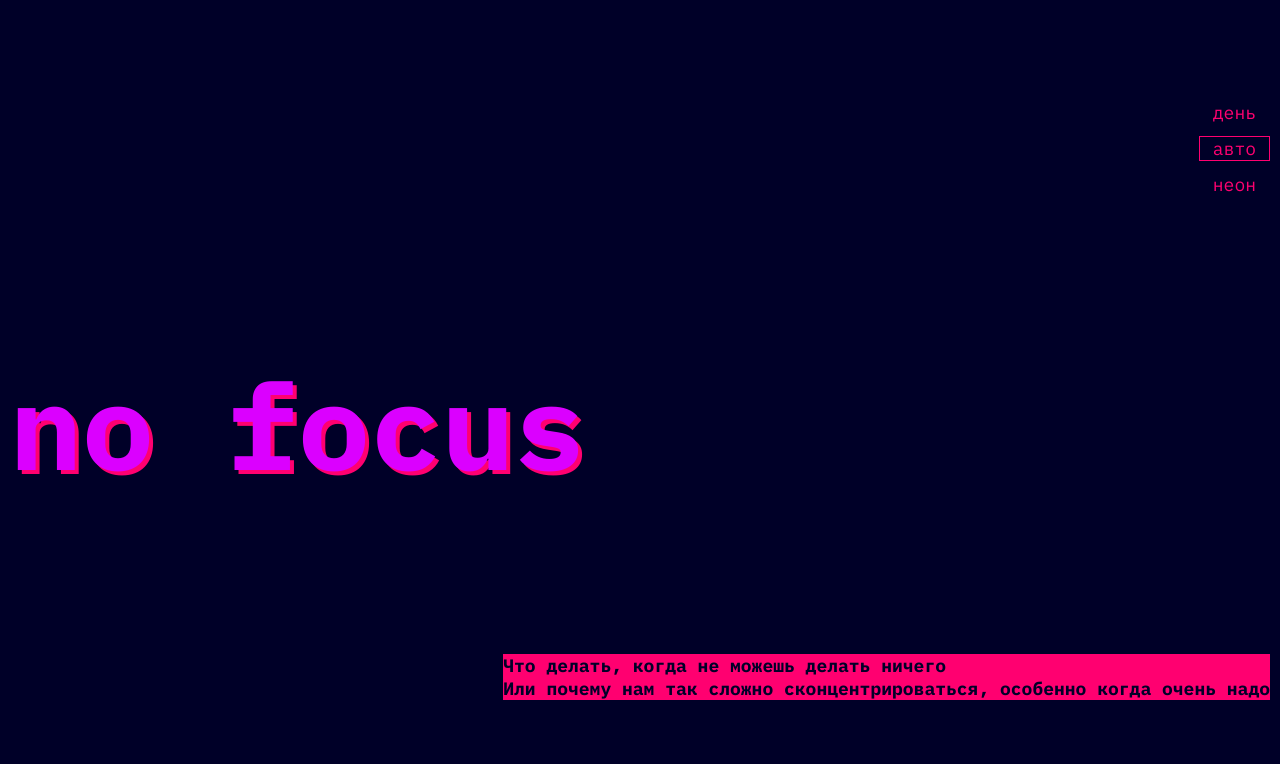
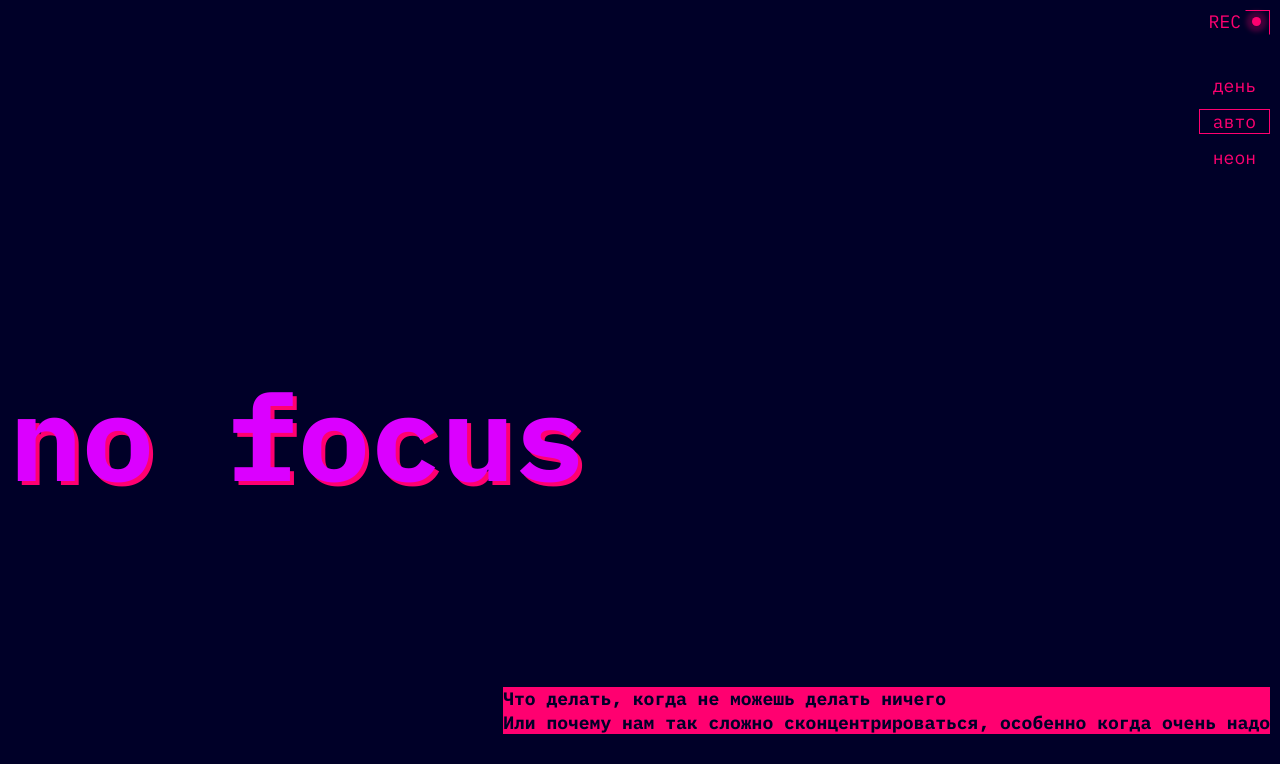
Before and after one commit to SEVpractic/slozhno-sosredotochitsya-fd, a plain HTML site: page index.html in a window 1280 px wide. Shown: the top 764 px of the page. Drawn offline with Linux system fonts and the light colour scheme.

Commit message:
feat: дополнена разметка header

```diff
--- a/index.html
+++ b/index.html
@@ -18,6 +18,7 @@
   </head>
   <body class="page">
     <header class="header decorated-zone">
+      <div class="rec" aria-hidden="true">rec</div>
       <nav class="header__theme-menu">
         <ul class="header__theme-menu-list">
           <li class="header__theme-menu-item">
--- a/styles/style.css
+++ b/styles/style.css
@@ -6,18 +6,66 @@
 
   font-family: var(--font-family, monospace);
   font-size: var(--font-size, 18px);
-  font-weight: 400;
+  font-weight: 400; /* ToDo в переменную! */
   color: var(--text-color, #F1B2CE);
 }
 
 .header {
   display: grid;
   grid-template-columns: 1fr;
-  block-size: 100vh;
+  min-block-size: 100vh;
   padding: 10px;
-  font-weight: 700;
+  padding-block-start: 73px;
+  padding-block-end: 66px;
+  font-weight: 700; /* ToDo в переменную! */
   justify-items: end;
+  align-items: start;
+  position: relative;
+}
+
+.rec {
+  position: absolute;
+  inset-block-start: 10px;
+  inset-inline-end: 19px;
+  color: var(--theme-menu-color, #FF0070);
+  text-transform: uppercase;
+  font-weight: 400;
+  display: flex;
+  gap: 11px;
   align-items: center;
+}
+
+.rec::after {
+  content: "";
+  inline-size: 9px;
+  block-size: 9px;
+  border-radius: 50%;
+  background-color: var(--theme-menu-color, #FF0070);
+	box-shadow: 0 0 4px 6px var(--theme-menu-hover-color, #FF007040);
+}
+
+.decorated-zone::before,
+.decorated-zone::after {
+  content: "";
+  display: block;
+  position: absolute;
+  block-size: 25px;
+  inline-size: 25px;
+  border: 1px solid transparent;
+}
+
+.decorated-zone::before {
+  inset-block-start: 10px;
+  inset-inline-end: 10px;
+  border-inline-end-color: var(--theme-menu-color, #FF0070);
+  border-block-start-color: var(--theme-menu-color, #FF0070);
+}
+
+.decorated-zone::after {
+  inset-block-end: 10px;
+  inset-inline-start: 10px;
+  border-inline-start-color: var(--theme-menu-color, #FF0070);
+  border-block-end-color: var(--theme-menu-color, #FF0070);
 }
 
 .header__theme-menu {
@@ -39,6 +87,7 @@
   color: var(--theme-menu-color, #FF0070);
   text-transform: lowercase;
   outline: none;
+	transition: 0.2s border-color ease-in;
 }
 
 .header__theme-menu-button:hover {
@@ -62,12 +111,17 @@
   font-size: clamp(7.25rem, 7.1055rem + 0.6163vw, 7.5rem);
   line-height: 95.7px;
   justify-self: start;
+  align-self: center;
+  padding-block-start: 17px;
 }
 
 .header__description {
+	align-self: end;
 }
 
 .title-decor {
   color: var(--decored-text-color, #000028);
   background-color: var(--decored-bg-color, #FF0070);
+  font-weight: 700; /* ToDo в переменную! */
+  line-height: 23.4px;
 }
```
